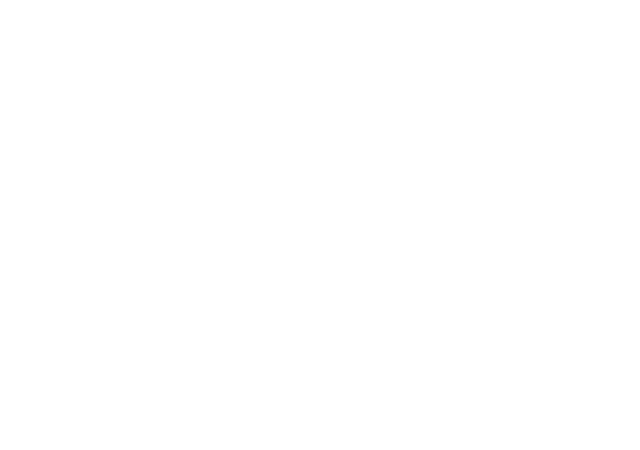
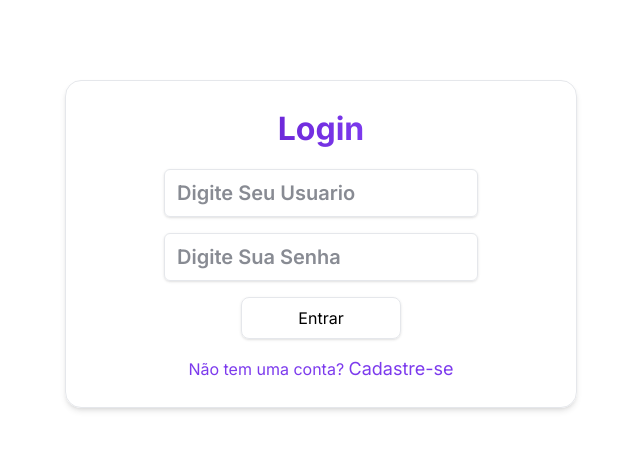
Before and after one commit to AdrianoATBS/dummyjson-commerce, a Next.js app: page /login in a window 1280 px wide. Shown: the top 450 px of the page, without its empty margins (319-959 px from the left). Built offline with nearby package versions, Linux system fonts and the light colour scheme.

Commit message:
feat(autentcacao): cria componente LoginForm

```diff
--- a/src/app/login/page.tsx
+++ b/src/app/login/page.tsx
@@ -2,8 +2,8 @@ import LoginForm from "@/features/autenticacao/components/LoginForm";
 
 export default function Login() {
     return(
-        <>
+        <main className="max-w-lg mx-auto pt-20">
             <LoginForm />
-        </>
+        </main>
     )
 }
--- a/src/features/autenticacao/components/LoginForm.tsx
+++ b/src/features/autenticacao/components/LoginForm.tsx
@@ -1,7 +1,30 @@
+"use client"
+import BotaoGenerico from "@/shared/components/BotaoGenerico";
+import InputGenerico from "@/shared/components/InputGenerico";
+import Link from "next/link";
 export default function LoginForm() {
     return(
-        <>
+        <form className="flex flex-col items-center justify-center
+         border border-borda rounded-2xl p-6 shadow-md gap-4">
+                <h1 className="h1 font-bold bg-gradient-to-r from-hover to-cor-primaria bg-clip-text text-transparent">Login</h1>
 
-        </>
+                <InputGenerico type="text" placeholder="Digite Seu Usuario"
+                className="h3 border border-borda rounded-md px-3 py-2 shadow-sm
+                focus:outline-none focus:ring-2 focus:ring-blue-500 "/>
+
+                <InputGenerico type="password" placeholder="Digite Sua Senha"
+                className="h3 border border-borda rounded-md px-3 py-2 shadow-sm
+                focus:outline-none focus:ring-2 focus:ring-blue-500" />
+
+                <BotaoGenerico texto="Entrar" onClick={() => console.log("Login clicado")}
+                    className="w-40 3 border border-borda rounded-lg px-3 py-2 shadow-sm
+                     cursor-pointer active:scale-95
+                     hover:bg-cor-primaria hover:text-destaque-suave" />
+
+                <p className="text-cor-primaria">
+                    Não tem uma conta? <Link
+                    href="/register" className="text-lg text-cor-primaria hover:text-hover hover:underline">Cadastre-se</Link>
+                </p>
+        </form>
     )
 }
```
Also changed, not shown: src/app/(store)/layout.tsx (+7 -3 lines).
